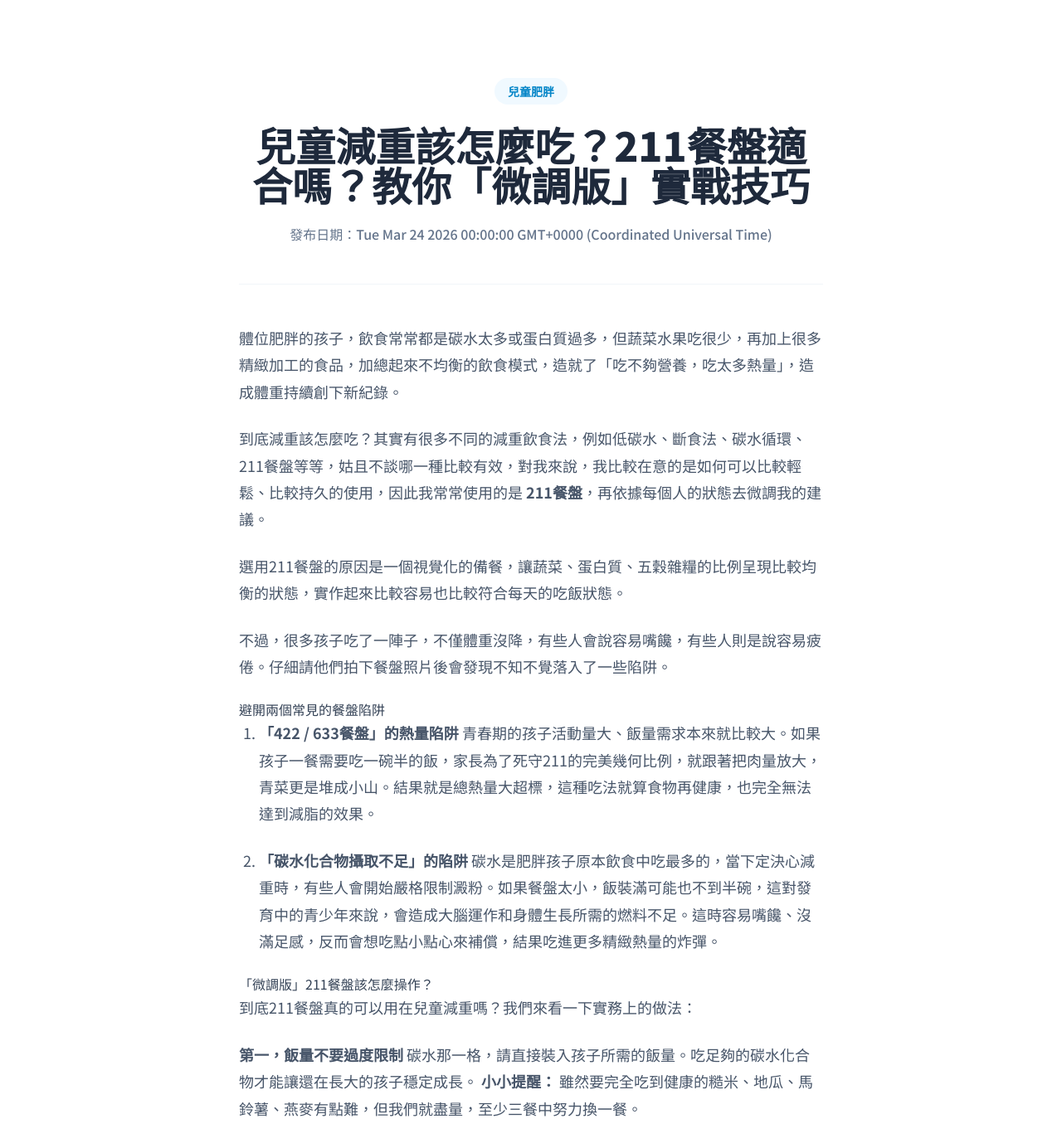
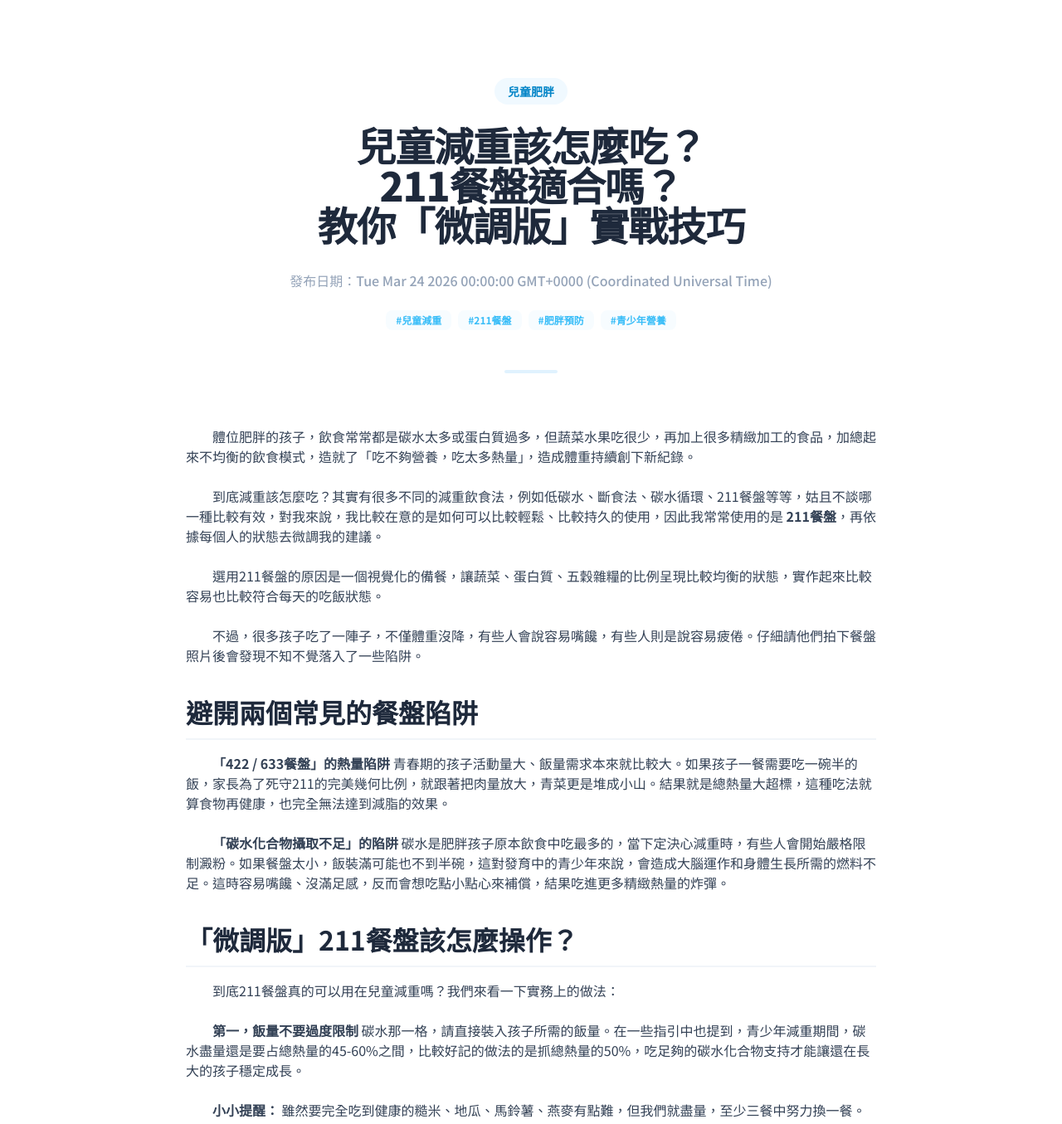
Before and after one commit to LukeHsiao-YC/smilecloudtw, an Astro site: page /posts/my-first-post in a window 1280 px wide. Shown: the part 83-1438 px from the top of the page at 83% size. Built offline with nearby package versions, Linux system fonts and the light colour scheme; Astro itself is replaced by a stand-in of ours.

Commit message:
更新衛教版面

```diff
--- a/src/components/Navbar.astro
+++ b/src/components/Navbar.astro
@@ -38,7 +38,7 @@
     <a href="/" class="mobile-link block w-full text-left px-4 py-3 text-slate-600 font-bold hover:bg-sky-50 rounded-xl">首頁</a>
     <a href="/#features" class="mobile-link block w-full text-left px-4 py-3 text-slate-600 font-bold hover:bg-sky-50 rounded-xl">互動探索</a>
     <!-- 這裡的手機版選單也一起隱藏起來 -->
-    <!-- <a href="/blog" class="mobile-link block w-full text-left px-4 py-3 text-slate-600 font-bold hover:bg-sky-50 rounded-xl">衛教專欄</a> -->
+    <a href="/blog" class="mobile-link block w-full text-left px-4 py-3 text-slate-600 font-bold hover:bg-sky-50 rounded-xl">衛教專欄</a>
     <a href="/about" class="mobile-link block w-full text-left px-4 py-3 text-slate-600 font-bold hover:bg-sky-50 rounded-xl">認識島主</a>
     <a href="/contact" class="mobile-link block w-full text-center mt-4 bg-slate-800 text-white px-4 py-3.5 rounded-xl font-bold shadow-md">聯絡我們</a>
   </div>
--- a/src/layouts/BlogPost.astro
+++ b/src/layouts/BlogPost.astro
@@ -1,34 +1,65 @@
 ---
+// 這裡接收來自 .md 檔案設定區 (frontmatter) 的資料
+const { title, date, category, tags, description } = Astro.props.frontmatter || Astro.props;
+
 import Layout from './Layout.astro';
 import Navbar from '../components/Navbar.astro';
 import Footer from '../components/Footer.astro';
-
-// 接收 Markdown 最上方傳過來的設定資料
-const { frontmatter } = Astro.props;
 ---
 
 <Layout>
   <Navbar />
 
   <main class="pt-24 pb-32 bg-white min-h-screen">
-    <article class="max-w-3xl mx-auto px-4 sm:px-6 lg:px-8">
+    <article class="max-w-4xl mx-auto px-4 sm:px-6 lg:px-8">
 
-      <div class="mb-12 text-center border-b border-slate-100 pb-12">
-        <div class="inline-flex items-center gap-2 text-sm text-sky-600 font-bold bg-sky-50 px-4 py-1.5 rounded-full mb-6">
-          {frontmatter.category || '衛教專欄'}
+      <header class="text-center mb-16">
+        {/* 分類泡泡 */}
+        <div class="inline-block bg-sky-50 text-sky-600 px-4 py-1.5 rounded-full font-bold text-sm mb-6">
+          {category || '衛教資訊'}
         </div>
-        <h1 class="text-4xl md:text-5xl font-black text-slate-800 mb-6 leading-tight">
-          {frontmatter.title}
-        </h1>
-        <div class="text-slate-500 font-medium">
-          發布日期：{frontmatter.date}
+
+        {/* 支援換行的標題 */}
+        <h1
+          class="text-4xl md:text-5xl font-black text-slate-800 mb-8 leading-tight tracking-tight"
+          set:html={title}
+        />
+
+        <div class="flex flex-col items-center gap-4">
+          <div class="text-slate-400 font-medium">發布日期：{date}</div>
+
+          {/* 自動顯示標籤區塊 - 已修正 TypeScript 類型錯誤 */}
+          {tags && (
+            <div class="flex flex-wrap justify-center gap-2 mt-2">
+              {tags.map((tag: string) => (
+                <span class="text-xs font-bold text-sky-400 bg-sky-50/50 px-3 py-1 rounded-lg">
+                  #{tag}
+                </span>
+              ))}
+            </div>
+          )}
         </div>
+
+        <div class="w-16 h-1 bg-sky-100 mx-auto mt-12 rounded-full"></div>
+      </header>
+
+      {/* 文章正文內容 */}
+      <div class="prose prose-lg prose-slate max-w-none
+        prose-headings:font-black prose-headings:text-slate-800
+        prose-p:text-slate-600 prose-p:leading-relaxed
+        prose-strong:text-sky-600 prose-strong:font-bold
+        prose-img:rounded-3xl prose-img:shadow-lg
+        prose-blockquote:border-sky-200 prose-blockquote:bg-sky-50/50 prose-blockquote:py-2 prose-blockquote:rounded-r-2xl
+        selection:bg-sky-100 article-content">
+        <slot />
       </div>
 
-      <!-- 這裡負責把 Markdown 轉成網頁格式顯示出來 -->
-      <div class="markdown-content">
-        <slot />
-      </div>
+      <footer class="mt-20 pt-10 border-t border-slate-100">
+        <a href="/blog" class="inline-flex items-center gap-2 text-sky-600 font-bold hover:gap-3 transition-all">
+          <i data-lucide="arrow-left" class="w-5 h-5"></i>
+          回到衛教專欄
+        </a>
+      </footer>
 
     </article>
   </main>
@@ -37,9 +68,40 @@ const { frontmatter } = Astro.props;
 </Layout>
 
 <style is:global>
-  /* 簡單幫 Markdown 的內容加上基本排版，讓文字好讀一點 */
-  .markdown-content h2 { font-size: 1.875rem; font-weight: 800; margin-top: 2rem; margin-bottom: 1rem; color: #1e293b; }
-  .markdown-content p { margin-bottom: 1.5rem; line-height: 1.8; color: #475569; font-size: 1.125rem; }
-  .markdown-content ol { list-style-type: decimal; padding-left: 1.5rem; margin-bottom: 1.5rem; color: #475569; font-size: 1.125rem; }
-  .markdown-content li { margin-bottom: 0.5rem; }
+  body {
+    font-family: 'Noto Sans TC', sans-serif;
+  }
+
+  /* 強制每段開頭空兩格 */
+  .article-content p {
+    text-indent: 2em;
+    margin-bottom: 1.5rem;
+  }
+
+  /* 解決標題大小與樣式問題 */
+  .prose h1 {
+    font-size: 2.5rem !important;
+    margin-top: 2.5rem !important;
+    margin-bottom: 1.5rem !important;
+    color: #1e293b !important;
+  }
+  .prose h2 {
+    font-size: 2rem !important;
+    margin-top: 2rem !important;
+    margin-bottom: 1rem !important;
+    border-bottom: 2px solid #f1f5f9;
+    padding-bottom: 0.5rem;
+    color: #1e293b !important;
+  }
+  .prose h3 {
+    font-size: 1.5rem !important;
+    margin-top: 1.5rem !important;
+    margin-bottom: 0.75rem !important;
+    color: #0369a1 !important;
+  }
+
+  /* 列表不需要空兩格 */
+  .article-content li {
+    text-indent: 0;
+  }
 </style>
--- a/src/pages/posts/my-first-post.md
+++ b/src/pages/posts/my-first-post.md
@@ -1,9 +1,9 @@
 ---
 layout: ../../layouts/BlogPost.astro
-title: "兒童減重該怎麼吃？211餐盤適合嗎？教你「微調版」實戰技巧"
+title: "兒童減重該怎麼吃？<br>211餐盤適合嗎？<br>教你「微調版」實戰技巧"
 date: 2026-03-24
 category: 兒童肥胖
-
+author: "蕭宇超醫師"
 description: "許多家長嘗試讓孩子吃211餐盤減重，卻發現效果不佳或孩子疲倦。本文由宇超醫師分析常見陷阱，並分享適合發育中青少年的微調策略。"
 tags: ["兒童減重", "211餐盤", "肥胖預防", "青少年營養"]
 ---
@@ -16,7 +16,7 @@ tags: ["兒童減重", "211餐盤", "肥胖預防", "青少年營養"]
 
 不過，很多孩子吃了一陣子，不僅體重沒降，有些人會說容易嘴饞，有些人則是說容易疲倦。仔細請他們拍下餐盤照片後會發現不知不覺落入了一些陷阱。
 
-### 避開兩個常見的餐盤陷阱
+## **避開兩個常見的餐盤陷阱**
 
 1.  **「422 / 633餐盤」的熱量陷阱**
     青春期的孩子活動量大、飯量需求本來就比較大。如果孩子一餐需要吃一碗半的飯，家長為了死守211的完美幾何比例，就跟著把肉量放大，青菜更是堆成小山。結果就是總熱量大超標，這種吃法就算食物再健康，也完全無法達到減脂的效果。
@@ -24,12 +24,13 @@ tags: ["兒童減重", "211餐盤", "肥胖預防", "青少年營養"]
 2.  **「碳水化合物攝取不足」的陷阱**
     碳水是肥胖孩子原本飲食中吃最多的，當下定決心減重時，有些人會開始嚴格限制澱粉。如果餐盤太小，飯裝滿可能也不到半碗，這對發育中的青少年來說，會造成大腦運作和身體生長所需的燃料不足。這時容易嘴饞、沒滿足感，反而會想吃點小點心來補償，結果吃進更多精緻熱量的炸彈。
 
-### 「微調版」211餐盤該怎麼操作？
+## **「微調版」211餐盤該怎麼操作？**
 
 到底211餐盤真的可以用在兒童減重嗎？我們來看一下實務上的做法：
 
 * **第一，飯量不要過度限制**
-    碳水那一格，請直接裝入孩子所需的飯量。吃足夠的碳水化合物才能讓還在長大的孩子穩定成長。
+    碳水那一格，請直接裝入孩子所需的飯量。在一些指引中也提到，青少年減重期間，碳水盡量還是要占總熱量的45-60%之間，比較好記的做法的是抓總熱量的50%，吃足夠的碳水化合物支持才能讓還在長大的孩子穩定成長。
+
     **小小提醒：** 雖然要完全吃到健康的糙米、地瓜、馬鈴薯、燕麥有點難，但我們就盡量，至少三餐中努力換一餐。
 
 * **第二，蛋白質不要盲目跟著飯量長大**
@@ -39,21 +40,14 @@ tags: ["兒童減重", "211餐盤", "肥胖預防", "青少年營養"]
 * **第三，蔬菜量視覺達標就好**
     實務上就是盡量讓蔬菜填滿便當盒的一半，或是每餐吃到一碗到一碗半的煮熟蔬菜。很多孩子不愛吃菜，可以先從少數喜歡吃的開始補充。
 
----
 
-> **科學證據說明**
-> **資料類型：** 官方臨床指引 / 推測建議
-> **科學證據強度：** 中
-> **文獻/指引資訊：** 參考青少年減重期間，碳水化合物建議佔總熱量 45% 至 60%。
 
----
-
-### 體重正常或過輕的孩子也適用嗎？
+## **體重正常或過輕的孩子也適用嗎？**
 
 這類孩子最適合的其實是「我的餐盤」。但在符合熱量需求的前提下，還是可以用 211 的方向去備餐，確保均衡吃到菜、肉、澱粉。接下來再搭配水果、一點堅果、每日兩杯牛奶就能達到營養建議了。
 
 最後，跟大家分享我整理的一個查詢工具，對於孩子到底要吃多少才夠，這個工具可以提供比較明確的方向，歡迎大家來使用！
 
-**兒童及青少年飲食營養建議查詢系統：** [https://smilecloud.tw/diet/](https://smilecloud.tw/diet/)
+## **兒童及青少年飲食營養建議查詢系統：** [https://smilecloud.tw/diet/](https://smilecloud.tw/diet/)
 
 透過這樣「微調版」211餐盤，相信孩子會吃得更健康！
```
Also changed, not shown: src/pages/blog.astro (+12 -9 lines).
